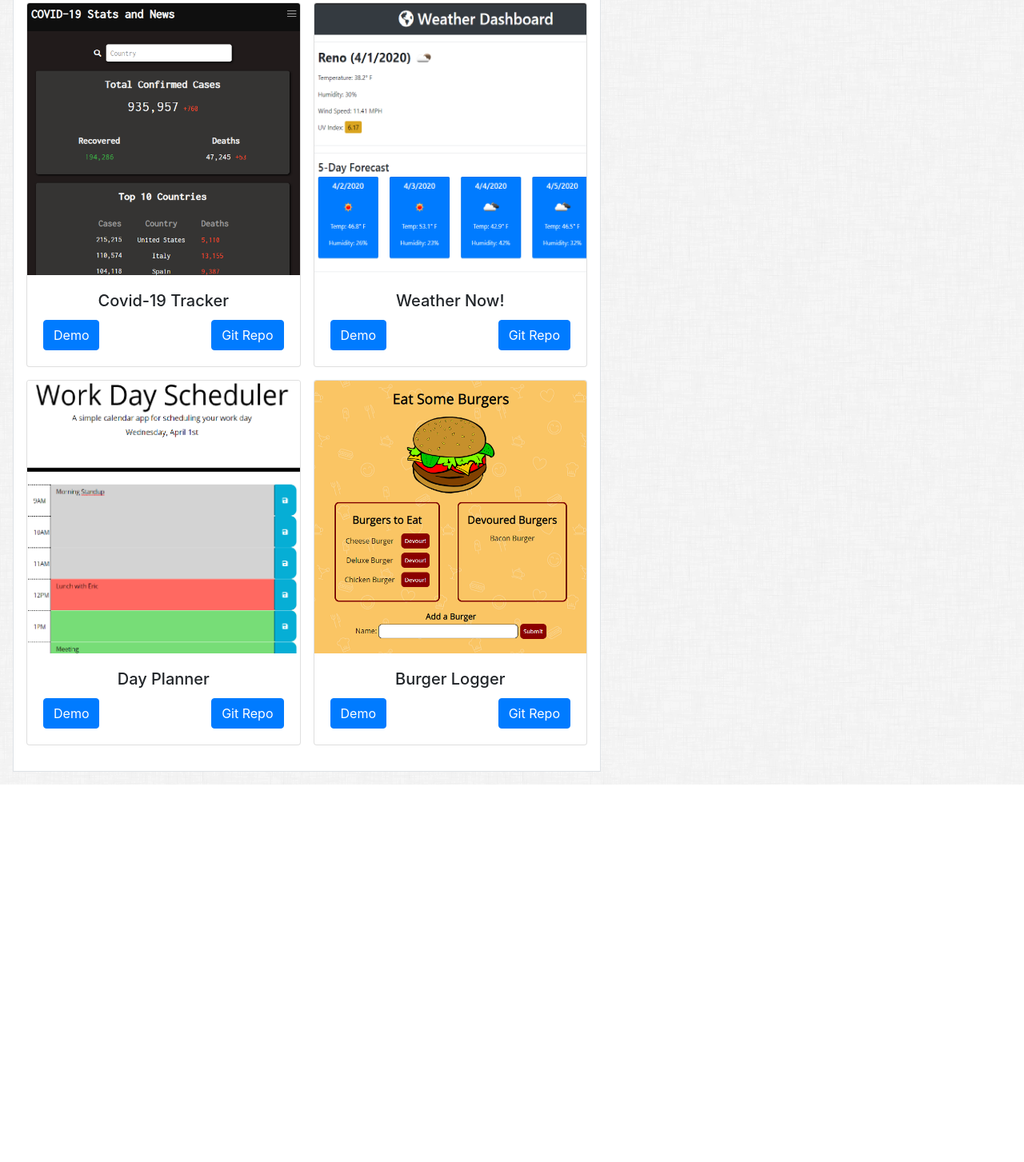
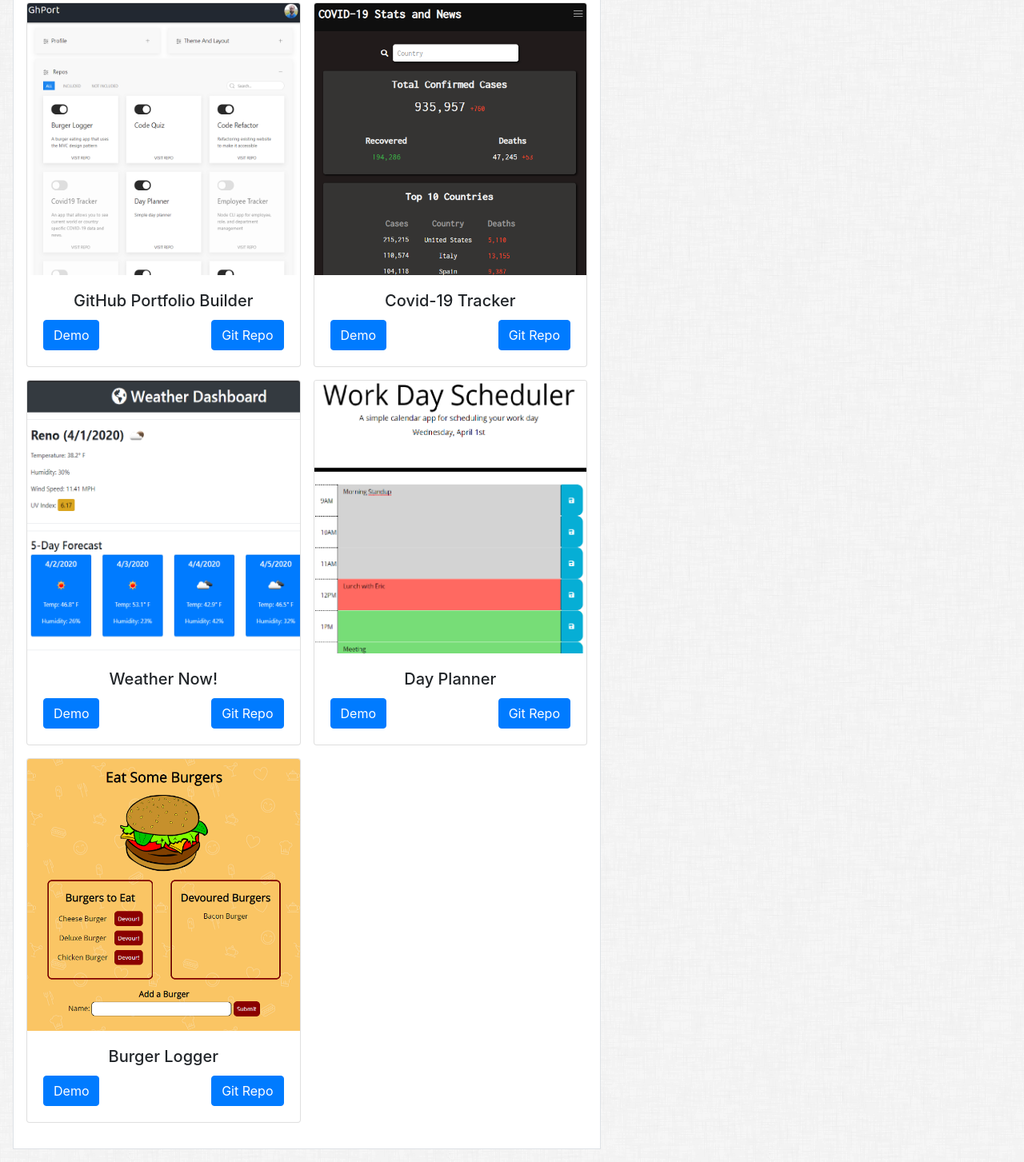
Before and after one commit to ryan-harris/ryan-harris.github.io, a plain HTML site: page portfolio.html in a window 1280 px wide. Shown: the part 154-1607 px from the top of the page at 80% size. Before the commit the page ends 1135 px from the top, so only its background shows below. Drawn offline with nearby package versions, Linux system fonts and the light colour scheme.

Commit message:
Added ghport to portfolio

```diff
--- a/portfolio.html
+++ b/portfolio.html
@@ -40,8 +40,19 @@
 
       <div class="container mw-100 px-0">
         <div class="row w-100 mx-0">
+          <!-- Github Portfolio builder -->
+          <section class="col-sm p-0 mb-3 mr-sm-2">
+            <div class="card">
+              <img class="card-img-top img-fluid w-100" src="assets/images/ghport.png" alt="github portfolio builder">
+              <div class="card-body">
+                <h5 class="card-title text-center">GitHub Portfolio Builder</h5>
+                <a href="https://ghport.herokuapp.com/" class="btn btn-primary">Demo</a>
+                <a href="https://github.com/ryan-harris/portfolio-builder" class="btn btn-primary float-right">Git Repo</a>
+              </div>
+            </div>
+          </section>
           <!-- Covid-19 project -->
-          <section class="col-sm p-0 mb-3 mr-sm-2">
+          <section class="col-sm p-0 mb-3 ml-sm-2">
             <div class="card">
               <img class="card-img-top img-fluid w-100" src="assets/images/covidtracker.png" alt="Covid-19 Tracker">
               <div class="card-body">
@@ -51,8 +62,10 @@
               </div>
             </div>
           </section>
+        </div>
+        <div class="row w-100 mx-0">
           <!-- Weather dashboard -->
-          <section class="col-sm p-0 mb-3 ml-sm-2">
+          <section class="col-sm p-0 mb-3 mr-sm-2">
             <div class="card">
               <img class="card-img-top img-fluid w-100" src="assets/images/weathernow.png" alt="Weather Dashboard">
               <div class="card-body">
@@ -63,10 +76,8 @@
               </div>
             </div>
           </section>
-        </div>
-        <div class="row w-100 mx-0">
           <!-- Day planner -->
-          <section class="col-sm p-0 mb-3 mr-sm-2">
+          <section class="col-sm p-0 mb-3 ml-sm-2">
             <div class="card">
               <img class="card-img-top img-fluid w-100" src="assets/images/dayplanner.png" alt="Day Planner">
               <div class="card-body">
@@ -76,7 +87,9 @@
               </div>
             </div>
           </section>
-          <section class="col-sm p-0 mb-3 ml-sm-2">
+        </div>
+        <div class="row w-100 mx-0">
+          <section class="col-sm p-0 mb-3 mr-sm-2">
             <div class="card">
               <img class="card-img-top img-fluid w-100" src="assets/images/burger-logger.png" alt="Burger Logger">
               <div class="card-body">
@@ -86,6 +99,8 @@
               </div>
             </div>
           </section>
+          <section class="col-sm p-0 mb-3 ml-sm-2">
+          </section>
         </div>
       </div>
     </section>
```
Also changed, not shown: assets/images/ghport.png (added).
